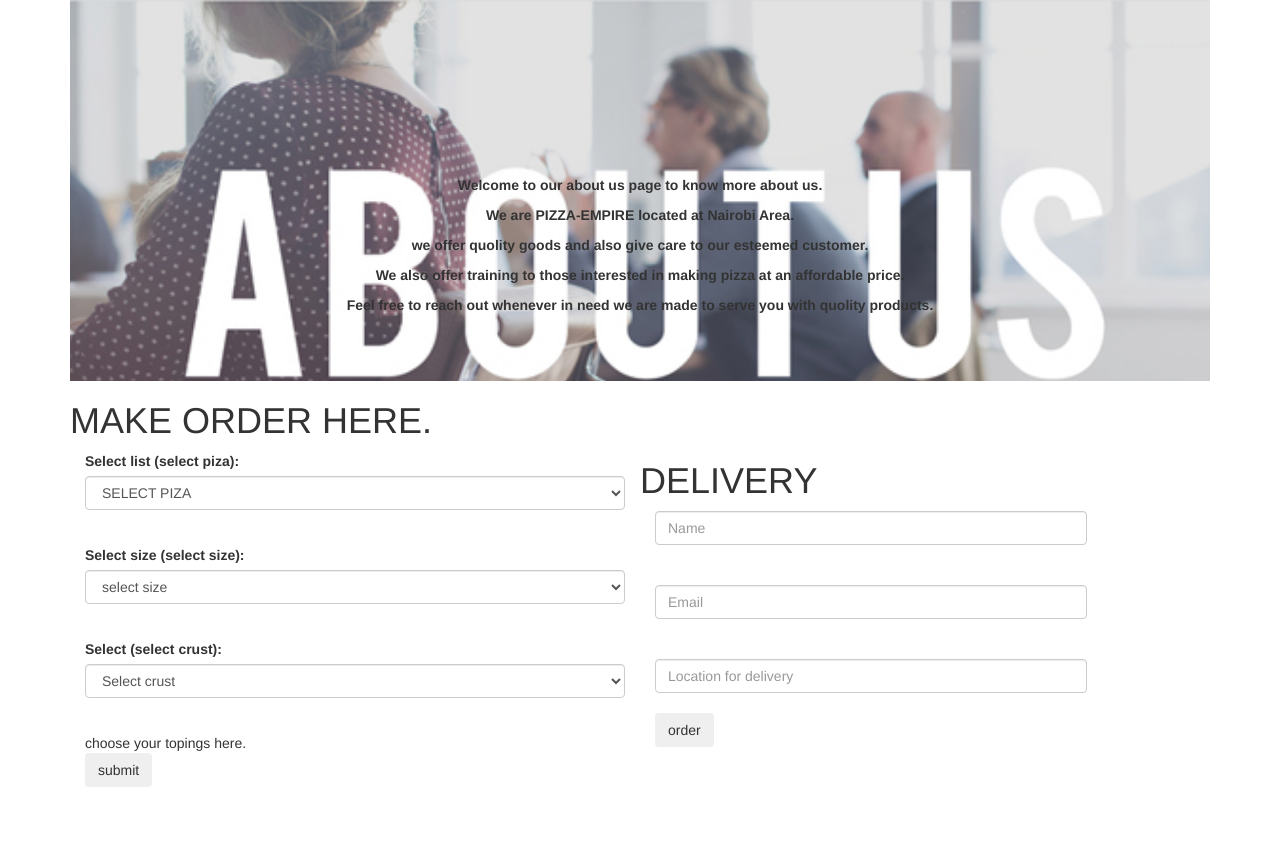
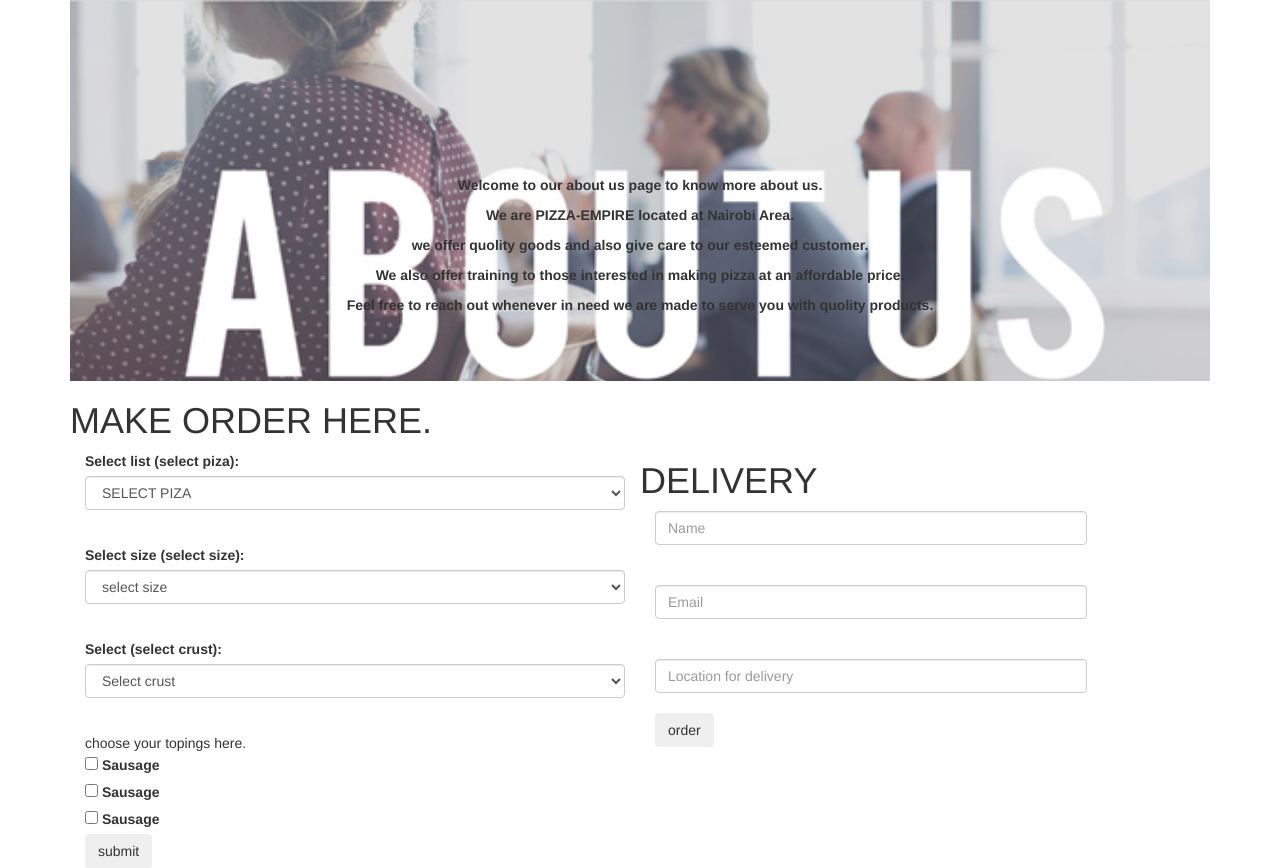
Before and after one commit to David5627/PIZZA-EMPIRE, a plain HTML site: page index.html in a window 1280 px wide. Shown: the part 1946-2814 px from the top of the page. Before the commit the page ends 2733 px from the top, so only its background shows below. Drawn offline with nearby package versions, Linux system fonts and the light colour scheme.

Commit message:
modify js

```diff
--- a/index.html
+++ b/index.html
@@ -190,7 +190,18 @@
                         </div>
                         <div class="topings">
                             choose your topings here.
-
+                            <div class="custom-control custom-checkbox">
+                                <input type="checkbox" class="custom-control-input" id="sausage" value="150">
+                                <label class="custom-control-label" for="customCheck1">Sausage</label>
+                              </div>
+                              <div class="custom-control custom-checkbox">
+                                <input type="checkbox" class="custom-control-input" id="sausage" value="150">
+                                <label class="custom-control-label" for="customCheck1">Sausage</label>
+                              </div>
+                              <div class="custom-control custom-checkbox">
+                                <input type="checkbox" class="custom-control-input" id="sausage" value="150">
+                                <label class="custom-control-label" for="customCheck1">Sausage</label>
+                              </div>
 
                         </div>
                         <input type="submit" value="submit" class="btn btn-infor" onclick="myFunction()">
--- a/js/scripts.js
+++ b/js/scripts.js
@@ -36,8 +36,14 @@ function myFunction(){
     console.log(actualCrust);
     console.log(actualSize);
     const totalPrice = actualSize + actualCrust;
+    if(selectedCrust!= "crust" || selectedSize !="size"){
+        alert("You have not selected your crust");
+    } else{
+        console.log(totalPrice);
+    }
     console.log(totalPrice);
     alert("your order of " + totalPrice + " piza has been recieved.Your total amount is " + totalPrice + "")
+
 }
 
 function mybutton(){
```
